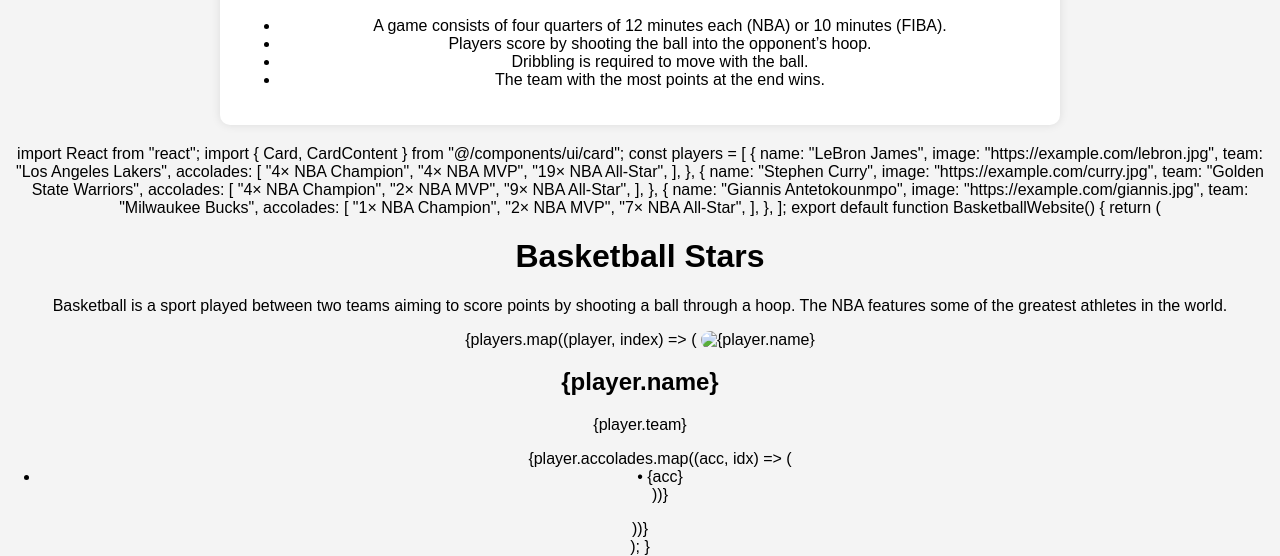
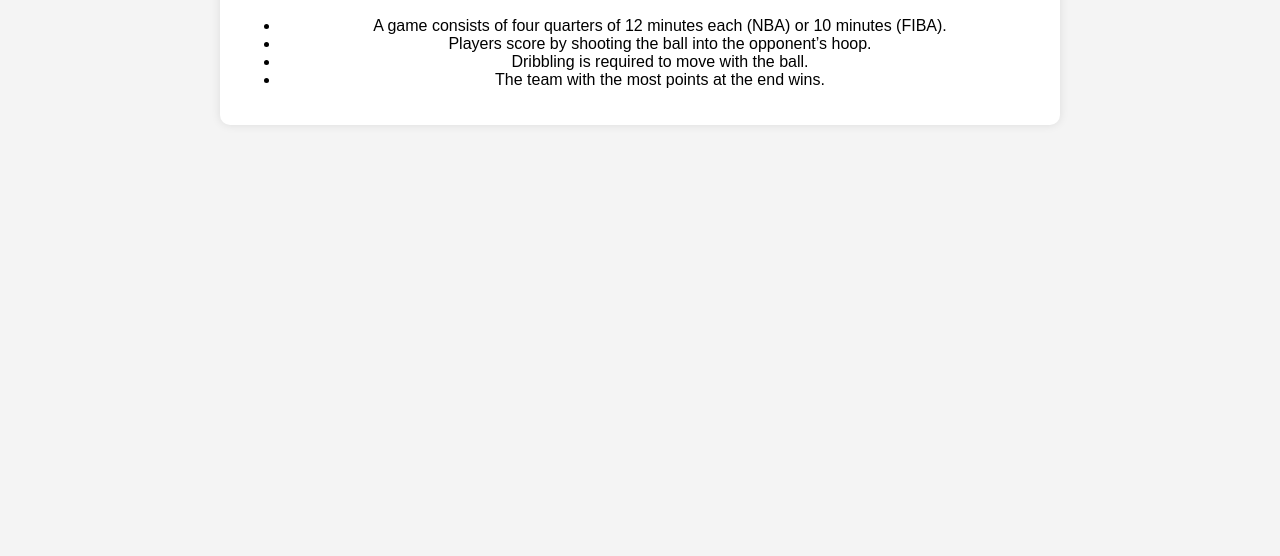
Before and after one commit to alexbthfamily/alexbthfamily.github.io, a plain HTML site: page index.html in a window 1280 px wide. Shown: the part 638-1194 px from the top of the page. After the commit the page ends 800 px from the top, so only its background shows below. Drawn offline with Linux system fonts and the light colour scheme.

Commit message:
Update index.html

```diff
--- a/index.html
+++ b/index.html
@@ -48,66 +48,4 @@
         </ul>
     </div>
 </body>
-    import React from "react";
-import { Card, CardContent } from "@/components/ui/card";
-
-const players = [
-  {
-    name: "LeBron James",
-    image: "https://example.com/lebron.jpg",
-    team: "Los Angeles Lakers",
-    accolades: [
-      "4× NBA Champion",
-      "4× NBA MVP",
-      "19× NBA All-Star",
-    ],
-  },
-  {
-    name: "Stephen Curry",
-    image: "https://example.com/curry.jpg",
-    team: "Golden State Warriors",
-    accolades: [
-      "4× NBA Champion",
-      "2× NBA MVP",
-      "9× NBA All-Star",
-    ],
-  },
-  {
-    name: "Giannis Antetokounmpo",
-    image: "https://example.com/giannis.jpg",
-    team: "Milwaukee Bucks",
-    accolades: [
-      "1× NBA Champion",
-      "2× NBA MVP",
-      "7× NBA All-Star",
-    ],
-  },
-];
-
-export default function BasketballWebsite() {
-  return (
-    <div className="p-6 bg-gray-100 min-h-screen">
-      <h1 className="text-4xl font-bold text-center mb-6">Basketball Stars</h1>
-      <p className="text-center mb-6 max-w-xl mx-auto">
-        Basketball is a sport played between two teams aiming to score points by shooting a ball through a hoop. The NBA features some of the greatest athletes in the world.
-      </p>
-      <div className="grid grid-cols-1 md:grid-cols-3 gap-6">
-        {players.map((player, index) => (
-          <Card key={index} className="shadow-lg">
-            <img src={player.image} alt={player.name} className="w-full h-60 object-cover rounded-t-2xl" />
-            <CardContent className="p-4">
-              <h2 className="text-xl font-bold">{player.name}</h2>
-              <p className="text-gray-600">{player.team}</p>
-              <ul className="mt-2 text-sm text-gray-800">
-                {player.accolades.map((acc, idx) => (
-                  <li key={idx}>• {acc}</li>
-                ))}
-              </ul>
-            </CardContent>
-          </Card>
-        ))}
-      </div>
-    </div>
-  );
-}
 </html>
```
